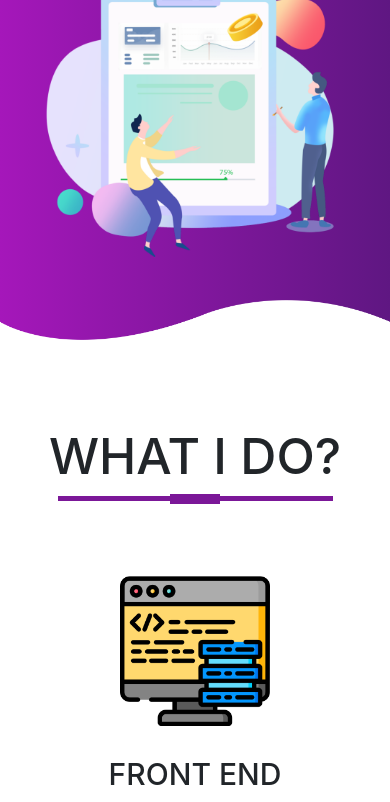
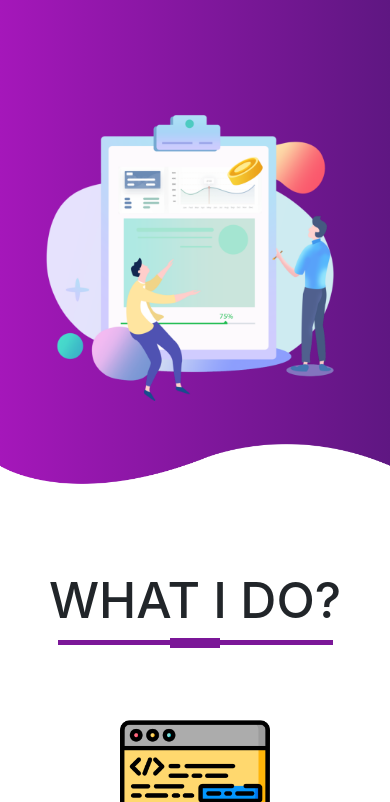
Before and after one commit to KosmosKey/Bootstrap-website, a plain HTML site: page Bootraps/Index.html in a window 390 px wide. Shown: the part 560-1362 px from the top of the page. Drawn offline with nearby package versions, Linux system fonts and the light colour scheme.

Commit message:
Update style.css

```diff
--- a/Bootraps/style.css
+++ b/Bootraps/style.css
@@ -276,3 +276,21 @@ hr {
     padding-bottom: 20px;
     text-align: center;
 }
+
+@media only screen and (min-width: 1024px) {
+    .img-fluid  {
+        margin-top: -5%;
+    }
+}
+
+@media only screen and (max-width: 1024px) {
+    .img-fluid {
+        margin-top: 5%;
+    }
+}
+
+@media only screen and (max-width: 990px) {
+    .img-fluid {
+        margin-top: 25%
+    }
+}
```
